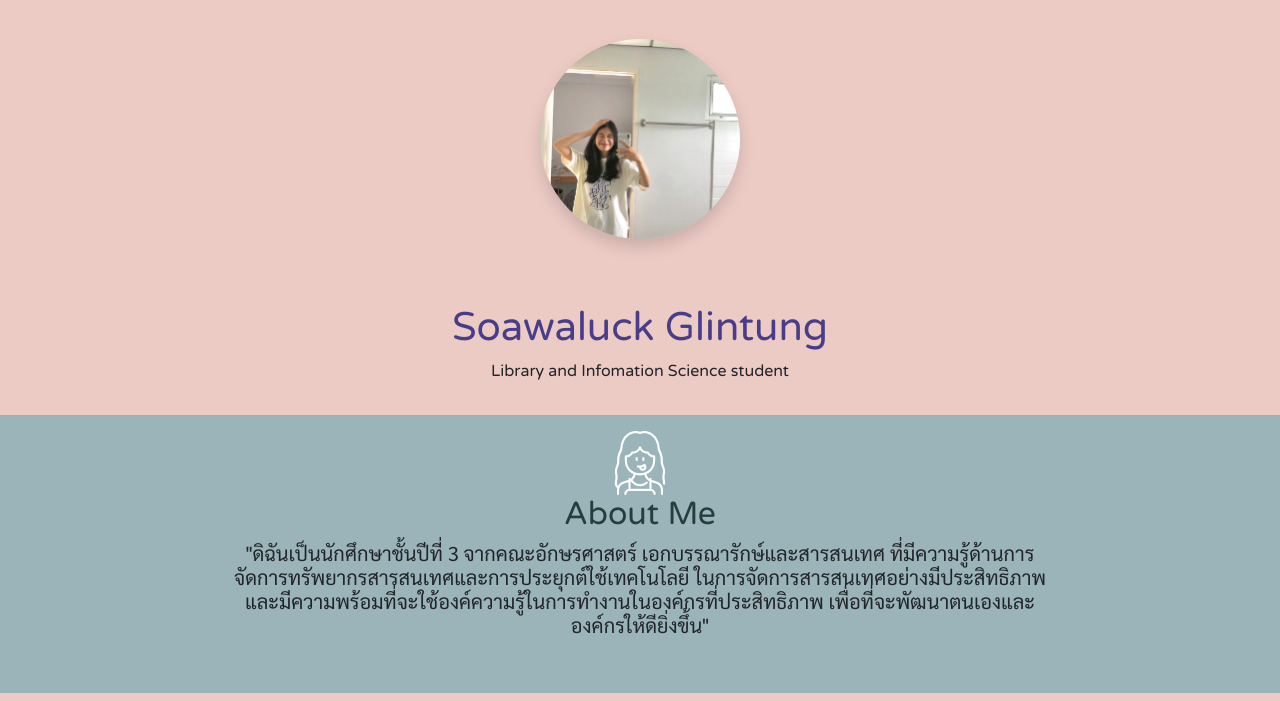
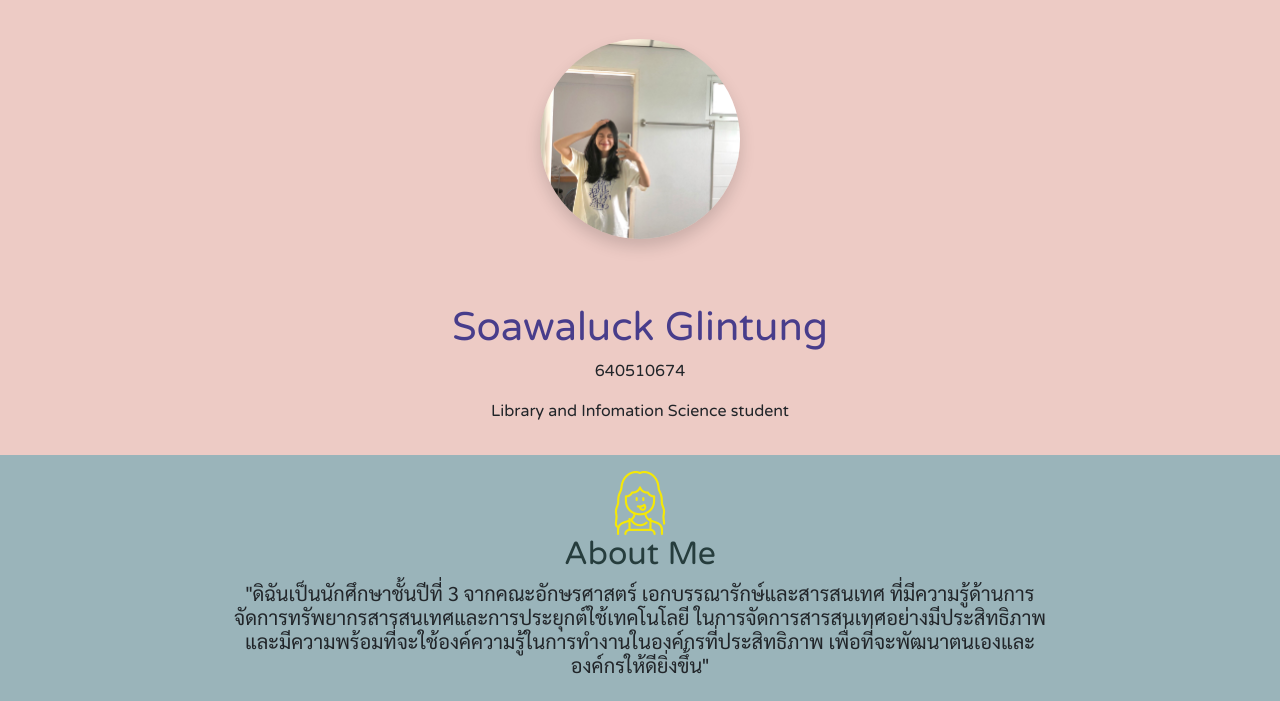
Before and after one commit to soawaluckg/resume, a plain HTML site: page index.html in a window 1280 px wide. Shown: the part 99-800 px from the top of the page. Drawn offline with nearby package versions, Linux system fonts and the light colour scheme.

Commit message:
version2
เพิมรหัสนักศึกษา

```diff
--- a/index.html
+++ b/index.html
@@ -53,11 +53,12 @@
       </div>
       <div class="row auto-mx text-center py-3 my-bg6">
         <h1> Soawaluck Glintung </h1>
+        <p> 640510674 </p>
         <p> Library and Infomation Science student </p>
       </div>
       <div class="row auto-mx text-center my-bg5 pb-5 py-3">
         <div class="col-md-2"></div>
-        <div class="col-md-8  auto-mx text-center"> <img src="images/zany.png"
+        <div class="col-md-8  auto-mx text-center"> <img src="images/zany%20%281%29.png"
 
             alt="woman">
           <h2> <a name="About Me" id="About Me"></a>About Me </h2>
```
